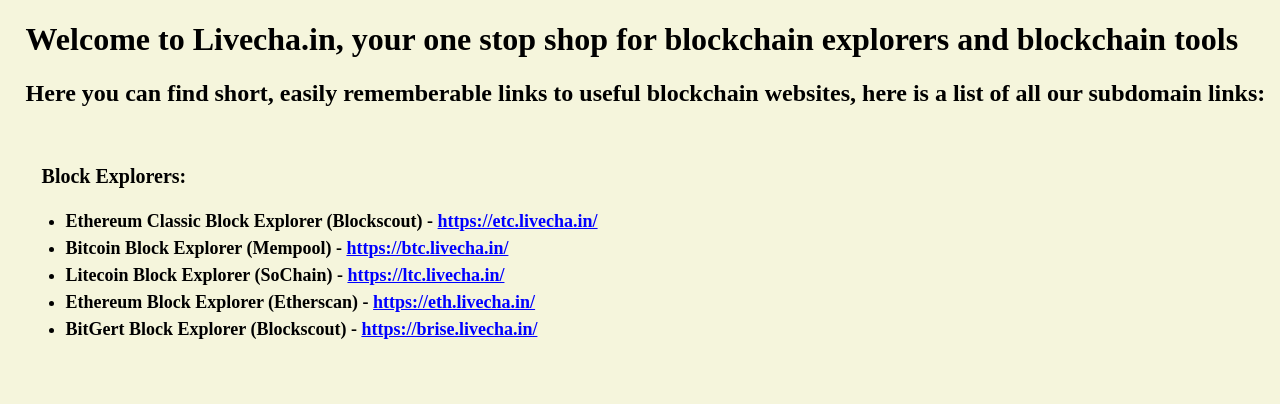
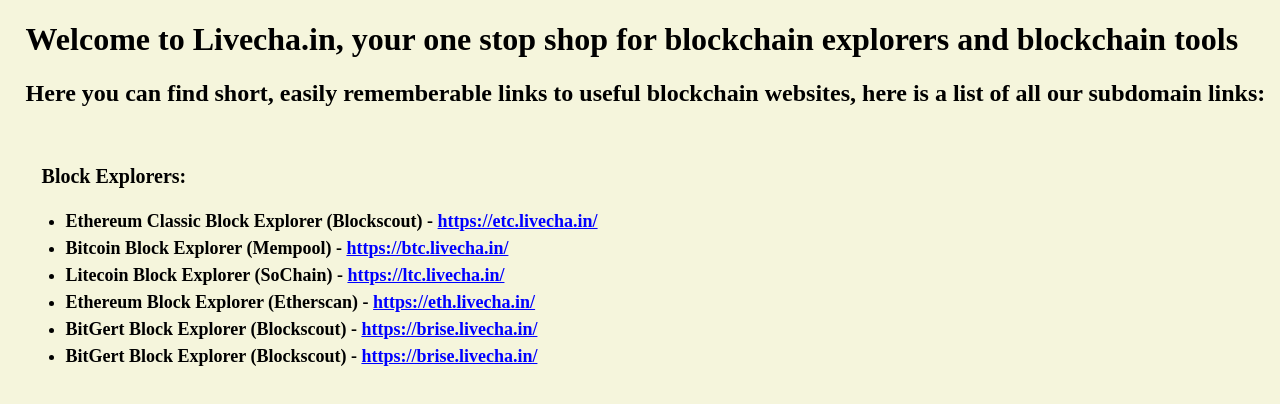
Before and after one commit to Soteria-Smart-Contracts/LiveChai.in, a plain HTML site: page index.html in a window 1280 px wide. Drawn offline with Linux system fonts and the light colour scheme.

Commit message:
Nov 24, 2022, 10:55 AM

```diff
--- a/index.html
+++ b/index.html
@@ -19,6 +19,7 @@
         <li>Litecoin Block Explorer (SoChain) - <a class="link" target="_blank" href="https://ltc.livecha.in/">https://ltc.livecha.in/</a></li>
         <li>Ethereum Block Explorer (Etherscan) - <a class="link" target="_blank" href="https://eth.livecha.in/">https://eth.livecha.in/</a></li>
         <li>BitGert Block Explorer (Blockscout) - <a class="link" target="_blank" href="https://brise.livecha.in/">https://brise.livecha.in/</a></li>
+        <li>BitGert Block Explorer (Blockscout) - <a class="link" target="_blank" href="https://brise.livecha.in/">https://brise.livecha.in/</a></li>
     </ul>
 </body>
 </html>
```
